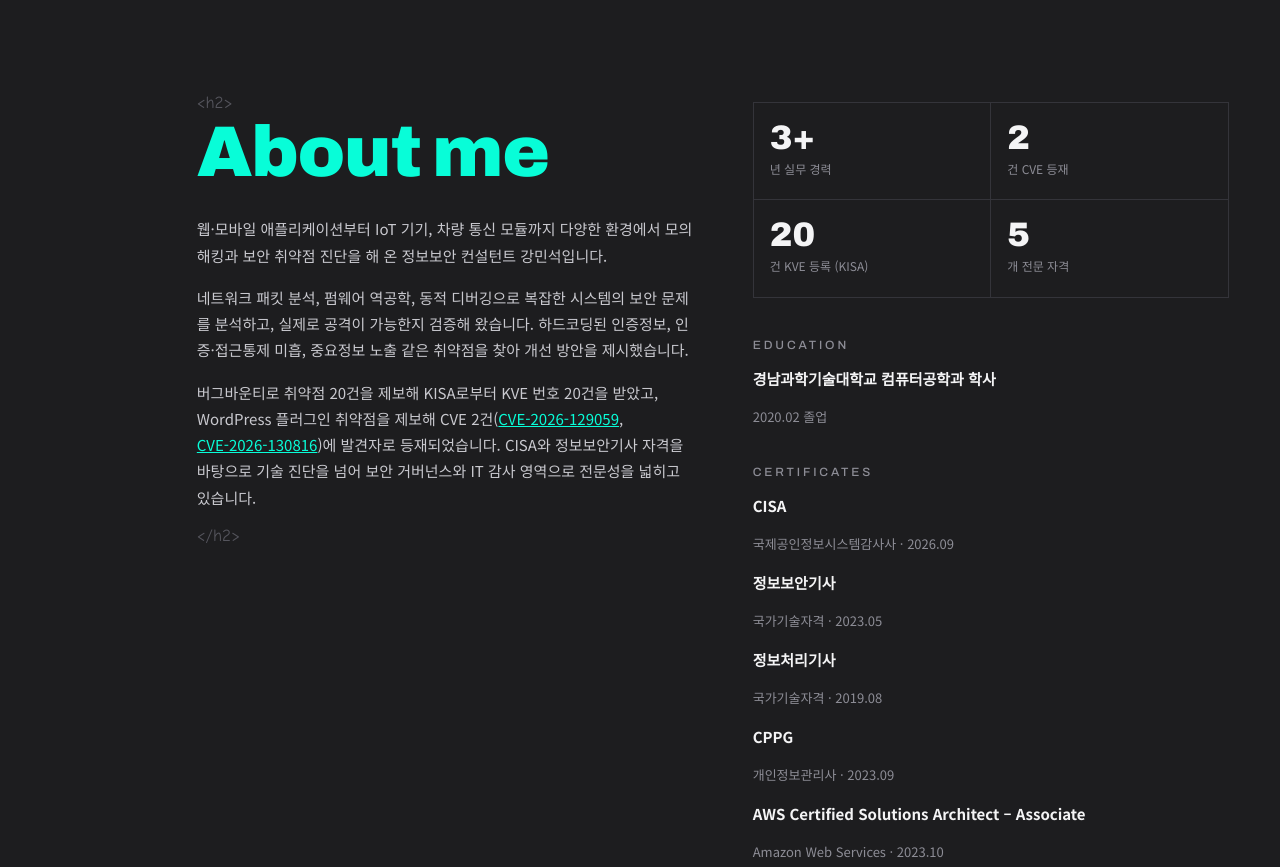
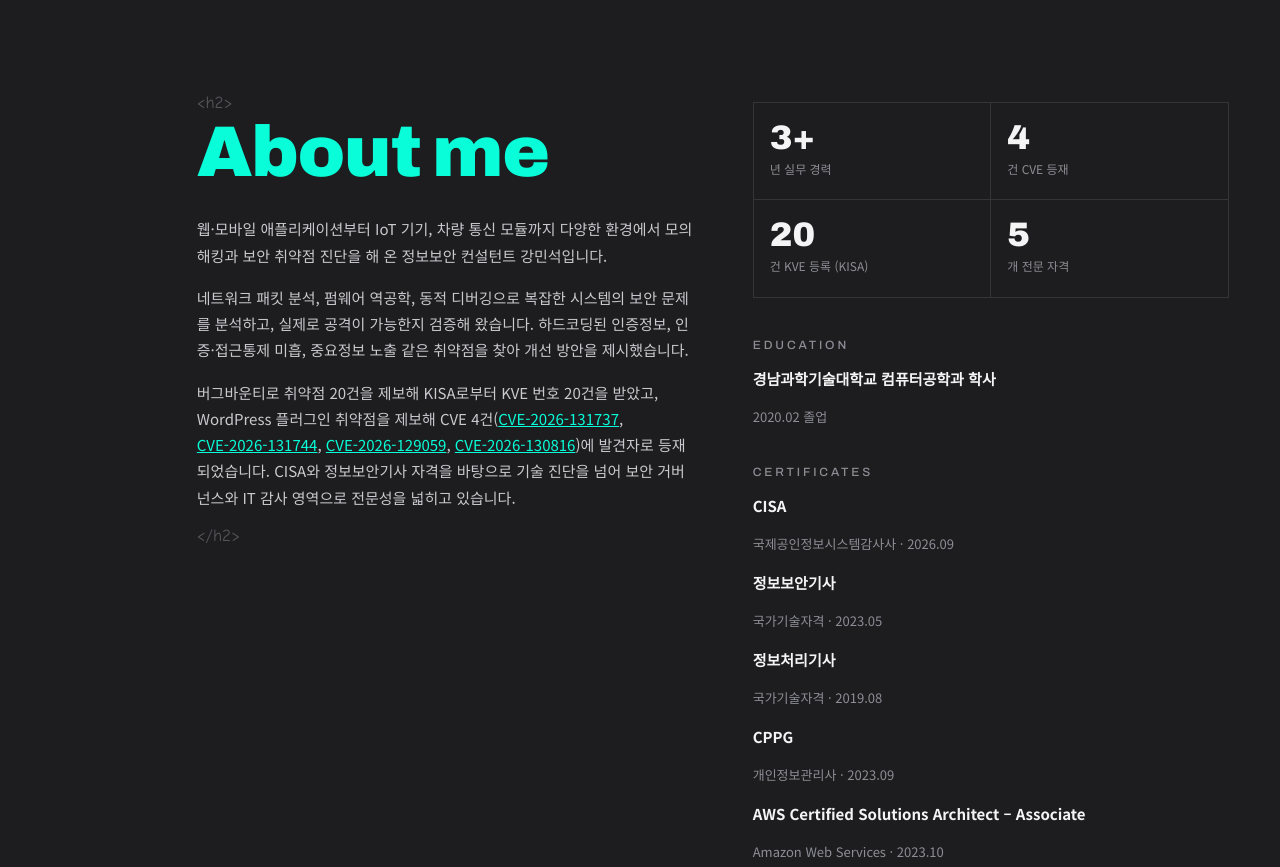
Before and after one commit to remembermepls/remembermepls.github.io, a plain HTML site: page index.html in a window 1280 px wide. Shown: the part 803-1670 px from the top of the page. Drawn offline with Linux system fonts and the light colour scheme; animation ran at ten frames a second; a web font is replaced by a local one.

Commit message:
Add CVE-2026-131737 and CVE-2026-131744
Co-Authored-By: Claude Opus 5.5 <noreply@anthropic.com>
Claude-Session: https://claude.ai/code/session_01EsPrzYdwS13yWDB3J3hRFe

```diff
--- a/index.html
+++ b/index.html
@@ -127,7 +127,8 @@ h2{font-family:var(--display);font-weight:900;color:var(--mint);font-size:clamp(
 .card:hover h3{color:var(--pink)}
 
 /* cve */
-.vulns{display:grid;grid-template-columns:repeat(auto-fill,minmax(min(100%,340px),1fr));gap:14px;max-width:1100px}
+.vulns{display:grid;grid-template-columns:repeat(2,minmax(0,1fr));gap:14px;max-width:1100px}
+@media (max-width:760px){.vulns{grid-template-columns:minmax(0,1fr)}}
 .vuln{border:1px solid var(--line);padding:24px;display:flex;flex-direction:column;gap:10px;text-decoration:none;transition:background .25s,border-color .25s}
 .vuln:hover{background:var(--panel);border-color:var(--mint)}
 .vid{font:800 20px/1.2 var(--display);color:var(--mint);letter-spacing:.01em;font-variant-numeric:tabular-nums}
@@ -247,14 +248,14 @@ footer{padding-block:28px 40px;color:var(--faint);font-size:12px}
         <div class="lead">
           <p>웹·모바일 애플리케이션부터 IoT 기기, 차량 통신 모듈까지 다양한 환경에서 모의해킹과 보안 취약점 진단을 해 온 정보보안 컨설턴트 강민석입니다.</p>
           <p>네트워크 패킷 분석, 펌웨어 역공학, 동적 디버깅으로 복잡한 시스템의 보안 문제를 분석하고, 실제로 공격이 가능한지 검증해 왔습니다. 하드코딩된 인증정보, 인증·접근통제 미흡, 중요정보 노출 같은 취약점을 찾아 개선 방안을 제시했습니다.</p>
-          <p>버그바운티로 취약점 20건을 제보해 KISA로부터 KVE 번호 20건을 받았고, WordPress 플러그인 취약점을 제보해 CVE 2건(<a href="#cve" style="color:var(--mint);white-space:nowrap">CVE-2026-129059</a>, <a href="#cve" style="color:var(--mint);white-space:nowrap">CVE-2026-130816</a>)에 발견자로 등재되었습니다. CISA와 정보보안기사 자격을 바탕으로 기술 진단을 넘어 보안 거버넌스와 IT 감사 영역으로 전문성을 넓히고 있습니다.</p>
+          <p>버그바운티로 취약점 20건을 제보해 KISA로부터 KVE 번호 20건을 받았고, WordPress 플러그인 취약점을 제보해 CVE 4건(<a href="#cve" style="color:var(--mint);white-space:nowrap">CVE-2026-131737</a>, <a href="#cve" style="color:var(--mint);white-space:nowrap">CVE-2026-131744</a>, <a href="#cve" style="color:var(--mint);white-space:nowrap">CVE-2026-129059</a>, <a href="#cve" style="color:var(--mint);white-space:nowrap">CVE-2026-130816</a>)에 발견자로 등재되었습니다. CISA와 정보보안기사 자격을 바탕으로 기술 진단을 넘어 보안 거버넌스와 IT 감사 영역으로 전문성을 넓히고 있습니다.</p>
         </div>
         <span class="tag">&lt;/h2&gt;</span>
       </div>
       <div>
         <div class="facts about-facts" style="margin-top:8px">
           <div><b>3+</b><span>년 실무 경력</span></div>
-          <div><b>2</b><span>건 CVE 등재</span></div>
+          <div><b>4</b><span>건 CVE 등재</span></div>
           <div><b>20</b><span>건 KVE 등록 (KISA)</span></div>
           <div><b>5</b><span>개 전문 자격</span></div>
         </div>
@@ -395,10 +396,12 @@ const CAREER=[
    "Android 앱 역공학·동적 분석으로 인증정보 저장, 앱 무결성, 디버깅 방어체계 검증",
    "MQTT, WebSocket, WebRTC 등 실시간 통신 프로토콜의 인증·접근통제 취약점 분석",
    "취약점 재현과 영향도 분석을 바탕으로 기술적 대응 방안과 보안 개선 보고서 작성",
-   "버그바운티로 취약점 20건 제보, KISA KVE 20건 등록 (핵더챌린지 17건, 화이트햇투게더 3건)","WordPress 플러그인 취약점 2건 CVE 등록 (CVE-2026-129059, CVE-2026-130816)"],
+   "버그바운티로 취약점 20건 제보, KISA KVE 20건 등록 (핵더챌린지 17건, 화이트햇투게더 3건)","WordPress 플러그인 취약점 4건 CVE 등재 (CVE-2026-131737, CVE-2026-131744, CVE-2026-129059, CVE-2026-130816)"],
   tags:["Python","Kali Linux","Android","Burp Suite","Frida"]}
 ];
 const VULNS=[
+ {id:"CVE-2026-131737",title:"WordPress Car Rental Manager 플러그인 ≤ 1.5.7 접근통제 미흡 (Broken Access Control)",tags:["CWE-862 Missing Authorization","Magepeople"],sev:"CVSS 5.3 Medium",date:"2026.11 공개 · Patchstack",url:"https://www.cve.org/CVERecord?id=CVE-2026-131737"},
+ {id:"CVE-2026-131744",title:"WordPress Church Admin 플러그인 ≤ 5.1.11 접근통제 미흡 (Broken Access Control)",tags:["CWE-862 Missing Authorization","Andy Moyle"],sev:"CVSS 4.3 Medium",date:"2026.11 공개 · Patchstack",url:"https://www.cve.org/CVERecord?id=CVE-2026-131744"},
  {id:"CVE-2026-129059",title:"WordPress Sunshine Photo Cart 플러그인 ≤ 3.8.1 접근통제 미흡 (Broken Access Control)",tags:["CWE-862 Missing Authorization","WP Sunshine"],sev:"CVSS 5.3 Medium",date:"2026.11 공개 · Patchstack",url:"https://www.cve.org/CVERecord?id=CVE-2026-129059"},
  {id:"CVE-2026-130816",title:"WordPress Ad Inserter 플러그인 ≤ 2.8.19 콘텐츠 삽입 (XSS)",tags:["CWE-80 Basic XSS","Igor Funa"],sev:"CVSS 5.3 Medium",date:"2026.11 공개 · Patchstack",url:"https://www.cve.org/CVERecord?id=CVE-2026-130816"},
 ];
@@ -429,7 +432,7 @@ const WORK=[
  {yr:"2026",t:"IPTV 셋톱박스 보안 취약점 분석",d:"펌웨어와 네트워크 프로토콜을 분석해 원격 제어 기능, 인증정보 처리, 중요정보 노출 가능성을 검증했습니다. DIAL, SNMP, RTSP와 관리자 API에서 인증·접근통제 미흡과 암호화 키 관리 취약점을 발견했습니다.",tags:["Linux","Wireshark","SNMP","RTSP","Python","Firmware"]},
  {yr:"2026",t:"차량 통신 모듈 보안 진단",d:"차량 통신 모듈의 네트워크 구조와 명령 처리 과정을 분석해 명령어 삽입과 비인가 제어 가능성을 검증했습니다. 공격 시나리오를 재현해 영향도를 평가하고 대응 방안을 도출했습니다.",tags:["Network Analysis","Python","Embedded Security"]},
  {yr:"2024 — 2025",t:"웹 · 모바일 애플리케이션 취약점 분석",d:"인증·인가 미흡, XSS, 중요정보 노출, 취약한 인증정보 관리 등을 분석했습니다. 재현 결과로 위험도를 평가하고 개발·운영 환경에 맞는 개선 방안을 제시했습니다.",tags:["Burp Suite","Frida","JavaScript","Android","OWASP"]},
- {yr:"지속 활동",t:"버그바운티 · 취약점 연구",d:"여러 서비스와 시스템의 취약점을 연구하고 제보하고 있습니다. KISA 버그바운티(핵더챌린지, 화이트햇투게더)로 KVE 20건을 등록했고, Patchstack을 통해 CVE 2건을 등록했습니다.",tags:["Web Security","Vulnerability Research","Python"]}
+ {yr:"지속 활동",t:"버그바운티 · 취약점 연구",d:"여러 서비스와 시스템의 취약점을 연구하고 제보하고 있습니다. KISA 버그바운티(핵더챌린지, 화이트햇투게더)로 KVE 20건을 등록했고, Patchstack을 통해 CVE 4건에 발견자로 등재되었습니다.",tags:["Web Security","Vulnerability Research","Python"]}
 ];
 
 /* ===== render ===== */
```
